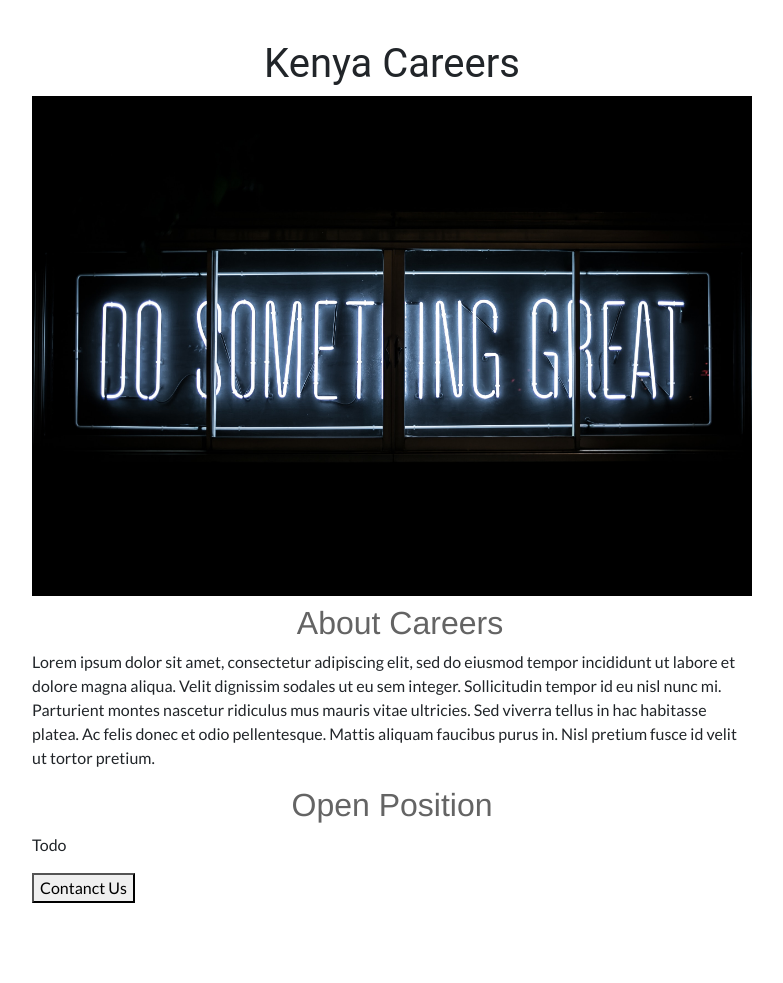
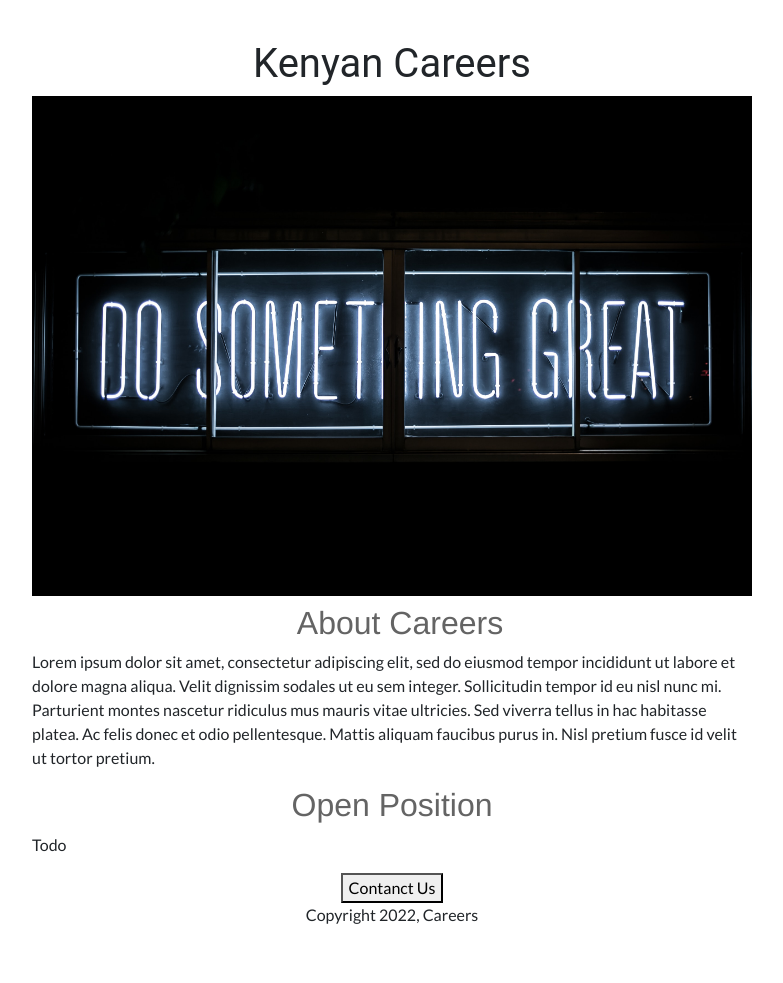
Before and after one commit to Jabir254/flask_web_dev, a Flask app: page / in a window 1280 px wide. Shown: the part 72-1055 px from the top of the page, without its empty margins (202-985 px from the left). Before the commit the page ends 975 px from the top, so only its background shows below. Run offline with Flask 3, Linux system fonts and the light colour scheme; some libraries are stand-ins or nearby versions.

Commit message:
basic styling

```diff
--- a/templates/home.html
+++ b/templates/home.html
@@ -44,14 +44,18 @@
 
       <section class="container m-4 p-3">
         <div id="container">
-             <h1 class="container-fluid">Kenya Careers</h1>
+             <h1 class="container-fluid">Kenyan Careers</h1>
             <img src="{{url_for('static', filename='images/careers.jpeg')}}" alt="banner" height="500" width="100%" object-fit>
 
             <h2 class="container justify-content-center m-2">About Careers</h2>
             <p>Lorem ipsum dolor sit amet, consectetur adipiscing elit, sed do eiusmod tempor incididunt ut labore et dolore magna aliqua. Velit dignissim sodales ut eu sem integer. Sollicitudin tempor id eu nisl nunc mi. Parturient montes nascetur ridiculus mus mauris vitae ultricies. Sed viverra tellus in hac habitasse platea. Ac felis donec et odio pellentesque. Mattis aliquam faucibus purus in. Nisl pretium fusce id velit ut tortor pretium. </p>
             <h2>Open Position</h2>
             <p>Todo </p>
-            <button>Contanct Us</button>
+            <div style="text-align: center;">
+              <button>Contanct Us</button>
+              <p>Copyright 2022, Careers</p>
+            </div>
+
         </div>
 
       </section>
```
